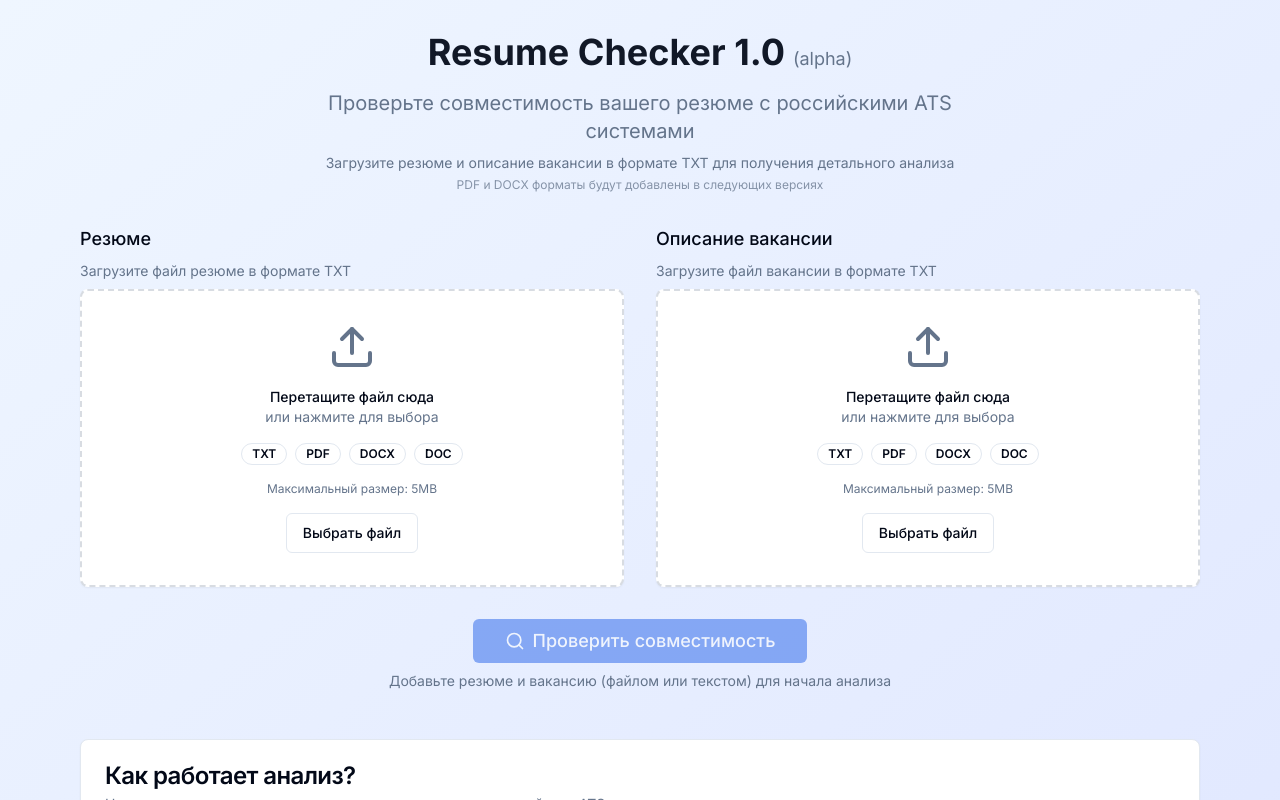
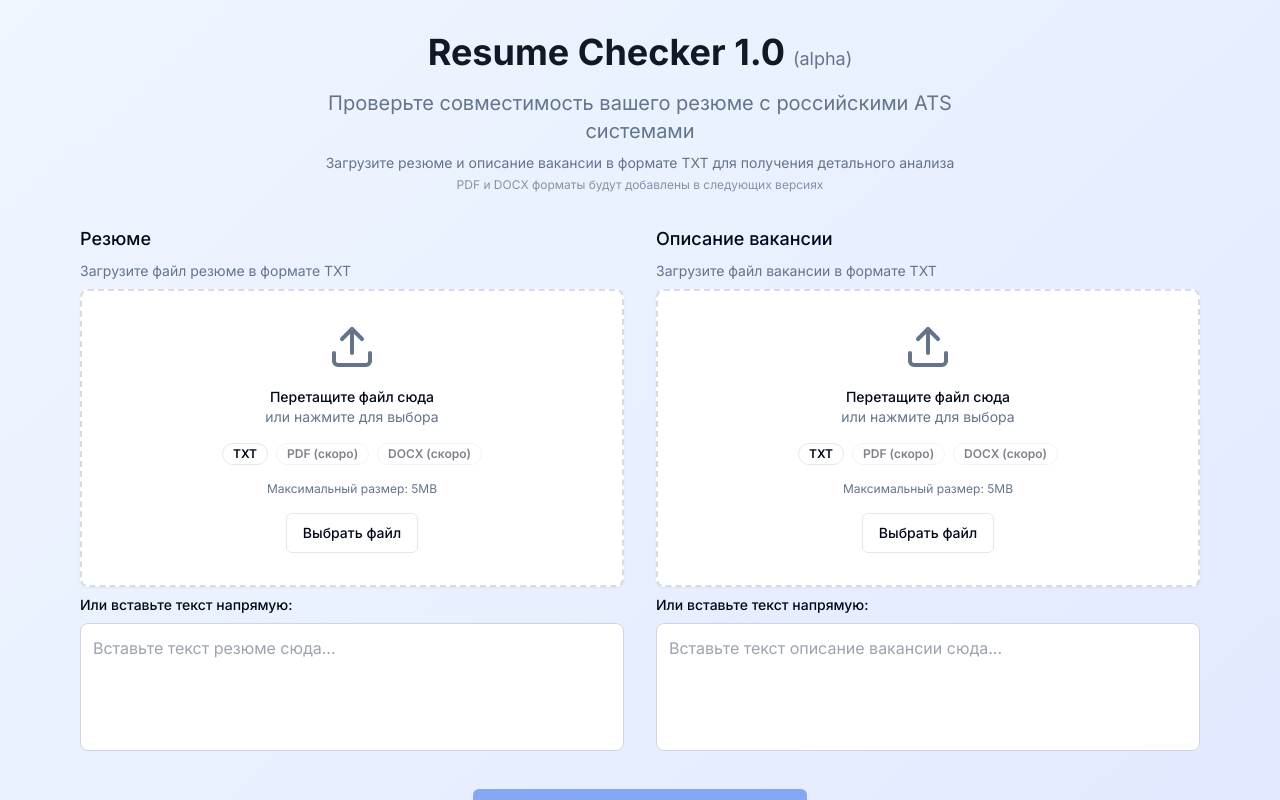
Before and after one commit to markoni-today/resume-checker, a Next.js app: page / in a window 1280 px wide. Shown: the top 800 px of the page. Built offline with nearby package versions, Linux system fonts and the light colour scheme.

Commit message:
Update FileUpload.tsx

```diff
--- a/src/components/FileUpload.tsx
+++ b/src/components/FileUpload.tsx
@@ -13,6 +13,8 @@ interface FileUploadProps {
   onFileSelect: (file: File | null) => void
   selectedFile: File | null
   error?: string
+  onTextInput?: (text: string) => void
+  textValue?: string
 }
 
 export default function FileUpload({
@@ -20,7 +22,9 @@ export default function FileUpload({
   description,
   onFileSelect,
   selectedFile,
-  error
+  error,
+  onTextInput,
+  textValue
 }: FileUploadProps) {
   const [dragActive, setDragActive] = useState(false)
   const [validationError, setValidationError] = useState<string | null>(null)
@@ -150,9 +154,8 @@ export default function FileUpload({
 
               <div className="flex flex-wrap justify-center gap-2 text-xs text-muted-foreground">
                 <Badge variant="outline">TXT</Badge>
-                <Badge variant="outline">PDF</Badge>
-                <Badge variant="outline">DOCX</Badge>
-                <Badge variant="outline">DOC</Badge>
+                <Badge variant="outline" className="opacity-50">PDF (скоро)</Badge>
+                <Badge variant="outline" className="opacity-50">DOCX (скоро)</Badge>
               </div>
 
               <p className="text-xs text-muted-foreground">
@@ -162,7 +165,7 @@ export default function FileUpload({
               <input
                 type="file"
                 className="hidden"
-                accept=".txt,.pdf,.docx,.doc"
+                accept=".txt"
                 onChange={handleFileInput}
                 id={`file-input-${label.replace(/\s+/g, '-').toLowerCase()}`}
               />
@@ -181,6 +184,30 @@ export default function FileUpload({
           </CardContent>
         </Card>
       )}
+
+      {/* Альтернативный ввод текста */}
+      <div className="mt-4">
+        <p className="text-sm font-medium mb-2">Или вставьте текст напрямую:</p>
+        <textarea
+          className="w-full h-32 p-3 border border-gray-300 rounded-lg resize-none focus:ring-2 focus:ring-blue-500 focus:border-blue-500"
+          placeholder={`Вставьте текст ${label.toLowerCase()} сюда...`}
+          value={textValue || ''}
+          onChange={(e) => {
+            if (onTextInput) {
+              onTextInput(e.target.value)
+              // Если есть текст, убираем выбранный файл
+              if (e.target.value.trim() && selectedFile) {
+                onFileSelect(null)
+              }
+            }
+          }}
+        />
+        {textValue && textValue.trim() && (
+          <p className="text-xs text-green-600 mt-1">
+            ✓ Текст введен ({textValue.length} символов)
+          </p>
+        )}
+      </div>
     </div>
   )
 }
```
